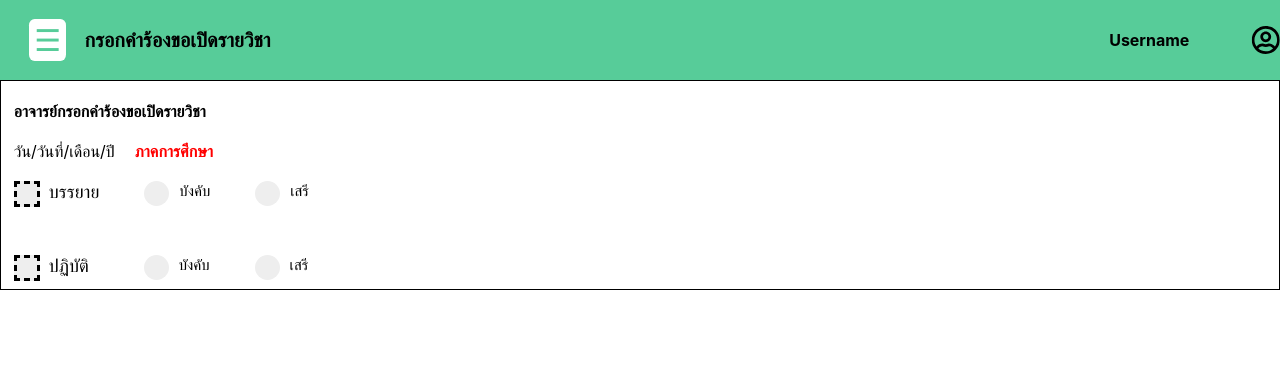
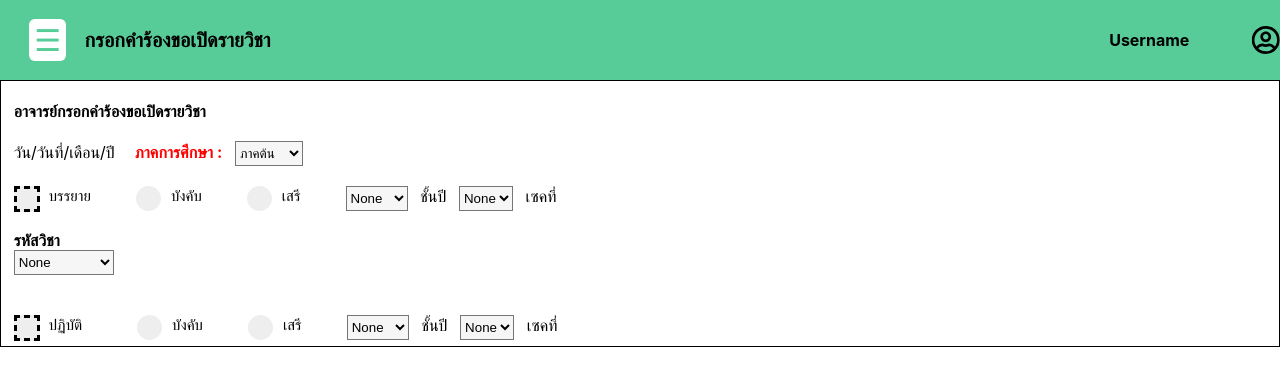
Before and after one commit to b6430300463/SE-Project, a React (Create React App) app: page / in a window 1280 px wide. Shown: the top 386 px of the page. Built offline with nearby package versions, Linux system fonts and the light colour scheme.

Commit message:
Test commit

```diff
--- a/src/Screen/Import.js
+++ b/src/Screen/Import.js
@@ -36,6 +36,7 @@ const Import = () => {
                 <div id="mySidenav" className={`sidenav ${isDrawerOpen ? 'open' : ''}`}>
                     <a href="javascript:void(0)" class="closebtn" onClick={closeNav}>&times;</a>
                     <Link to='/'>กรอกคำร้องขอเปิดรายวิชา</Link>
+                    <Link to='/login'>เข้าสู่ระบบ</Link>
                 </div>
                 <label id="header-font">เพิ่มรายวิชา</label>
                 <label id="username"><strong>Username</strong></label>
--- a/src/Screen/Input.js
+++ b/src/Screen/Input.js
@@ -22,19 +22,26 @@ const Input = () => {
                 <div id="mySidenav" className={`sidenav ${isDrawerOpen ? 'open' : ''}`}>
                     <a href="javascript:void(0)" class="closebtn" onClick={closeNav}>&times;</a>
                     <Link to='/import'>เพิ่มรายวิชา</Link>
+                    <Link to='/login'>เข้าสู่ระบบ</Link>
                 </div>
 
                 <label id="header-font">กรอกคำร้องขอเปิดรายวิชา</label>
                 <label id="username"><strong>Username</strong></label>
                 <FaRegUserCircle id="user" size={30}/>
             </div>
+
             <div className="function-box">
                 <br/>
                 <label><strong>อาจารย์กรอกคำร้องขอเปิดรายวิชา</strong></label>
                 <br/><br/>
                 <label>วัน/วันที่/เดือน/ปี</label>
-                <label style={{paddingLeft:20,color:'red',fontWeight:'bold'}}>ภาคการศึกษา</label>
+                <label style={{paddingLeft:20,color:'red',fontWeight:'bold'}}>ภาคการศึกษา :</label>
+                <select name='term' id='select-term'>
+                    <option value='term1'>ภาคต้น</option>
+                    <option value='term2'>ภาคปลาย</option>
+                </select>
                 <br/><br/>
+
                 <div className='lec'>
                     <label className='checkbox-container'>บรรยาย
                         <input type='checkbox'/>
@@ -48,9 +55,32 @@ const Input = () => {
                         <input type='radio' name="radio1"/>
                         <span className='radiobox-checkmark'></span>
                     </label>
+                    <select name='yr1' id='select1'>
+                        <option value='none'>None</option>
+                        <option value='year1'>T12(1)</option>
+                        <option value='year2'>T12(2)</option>
+                        <option value='year3'>T12(3)</option>
+                        <option value='year4'>T12(4)</option>
+                    </select>
+                    <label for='yr1' id='year-label'>ชั้นปี</label>
+                    <select name='sec' id='sec-select'>
+                        <option value='none'>None</option>
+                        <option value='sec1'>1</option>
+                        <option value='sec2'>2</option>
+                        <option value='sec3'>3</option>
+                    </select>
+                    <label for='yr1' id='year-label'>เซคที่</label>
+                </div>
+                <div className='subject-box'>
+                    <label for='lec-code'><strong>รหัสวิชา</strong></label>
+                    <br/>
+                    <select name='lec-code' className='select-box'>
+                        <option>None</option>
+                    </select>
                 </div>
                 <br/><br/>
-                <div className='lec'>
+
+                <div className='lab'>
                     <label className='checkbox-container2'>ปฏิบัติ
                         <input type='checkbox'/>
                         <span className='checkbox-checkmark'></span>
@@ -63,6 +93,21 @@ const Input = () => {
                         <input type='radio' name="radio2"/>
                         <span className='radiobox-checkmark'></span>
                     </label>
+                    <select name='yr1' id='select1'>
+                        <option value='none'>None</option>
+                        <option value='year1'>T12(1)</option>
+                        <option value='year2'>T12(2)</option>
+                        <option value='year3'>T12(3)</option>
+                        <option value='year4'>T12(4)</option>
+                    </select>
+                    <label for='yr1' id='year-label'>ชั้นปี</label>
+                    <select name='sec' id='sec-select'>
+                        <option value='none'>None</option>
+                        <option value='sec1'>1</option>
+                        <option value='sec2'>2</option>
+                        <option value='sec3'>3</option>
+                    </select>
+                    <label for='yr1' id='year-label'>เซคที่</label>
                 </div>
             </div>
         </div>
--- a/src/Screen/Style/InputStyle.css
+++ b/src/Screen/Style/InputStyle.css
@@ -22,12 +22,23 @@
     margin-left: 62%;
     transform: translateX(-62%);
 }
+.select-box{
+    height: 25px;
+    width: 100px;
+    background-color: #f6f6f6;
+}
+.subject-box{
+    margin-top: 1%;
+}
 .function-box{
     border: solid 1px black;
     padding-left: 1%;
 }
 .lec{
     display:flex;
+}
+.lab{
+    display: flex;
 }
 #span{
     cursor: pointer;
@@ -39,6 +50,23 @@
     padding-left: 20%;
     padding-right: 20%;
     padding-bottom: 10%;
+}
+#select1{
+    height: 25px;
+    background-color: #f6f6f6;
+}
+#year-label{
+    margin-left: 1%;
+}
+#select-term{
+    margin-left: 1%;
+    height: 25px;
+    background-color: #f6f6f6;
+}
+#sec-select{
+    margin-left: 1%;
+    height: 25px;
+    background-color: #f6f6f6;
 }
 /*CUSTOM RADIOBOX ZONE*/
 .radiobox-container {
@@ -115,7 +143,7 @@
     padding-right: 45px;
     margin-bottom: 12px;
     cursor: pointer;
-    font-size: 18px;
+    font-size: 15px;
     -webkit-user-select: none;
     -moz-user-select: none;
     -ms-user-select: none;
@@ -184,7 +212,7 @@
     padding-right: 55px;
     margin-bottom: 12px;
     cursor: pointer;
-    font-size: 18px;
+    font-size: 15px;
     -webkit-user-select: none;
     -moz-user-select: none;
     -ms-user-select: none;
```
